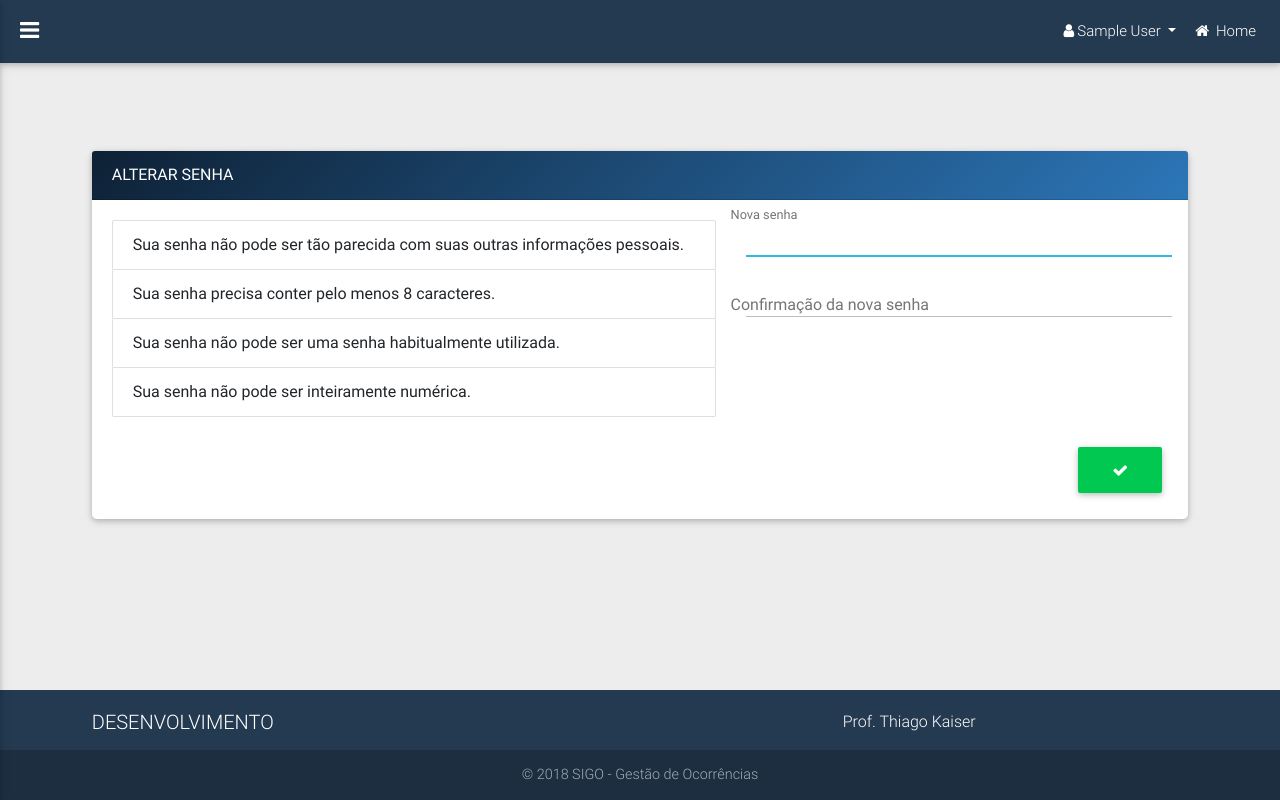
After one commit to kaiserthiago/ocorrencia, a Django app: page /user/account/change in a window 1280 px wide. The commit adds this page. Run offline with Django 3.2, Linux system fonts and the light colour scheme; the visitor is signed in with stand-in values (Sample User, id 1); some libraries are stand-ins or nearby versions.

Commit message:
change password

```diff
--- a/login/templates/registration/login.html
+++ b/login/templates/registration/login.html
@@ -31,7 +31,7 @@
 </head>
 <body>
 <!-- Purple Header -->
-<div class="edge-header primary-color-dark"></div>
+<div class="edge-header primary-color-dark z-depth-2"></div>
 
 <!-- Main Container -->
 <div class="container free-bird">
--- a/portal/forms.py
+++ b/portal/forms.py
@@ -10,7 +10,7 @@ class UserForm(forms.ModelForm):
         fields = ('first_name', 'last_name', 'email')
 
         widgets = {
-            'first_name': forms.TextInput(attrs={'class': 'form-control'}),
+            'first_name': forms.TextInput(attrs={'class': 'form-control', 'autofocus': ''}),
             'last_name': forms.TextInput(attrs={'class': 'form-control'}),
             'email': forms.EmailInput(attrs={'class': 'form-control'}),
         }
--- a/portal/templates/base.html
+++ b/portal/templates/base.html
@@ -132,9 +132,9 @@
                     <div class="collapsible-body">
                         <ul>
                             <li>
-                                <a href="{% url 'usuario_conta' %}"
+                                <a href="{% url 'user_account' %}"
                                    class="waves-effect {% block class_usuario_conta_item %}{% endblock %}">Conta</a>
-                                <a href="{% url 'usuario_lista' %}"
+                                <a href="{% url 'user_list' %}"
                                    class="waves-effect {% block class_lista_usuario_item %}{% endblock %}">Lista
                                     de usuários</a>
                                 <a href="{% url 'login_register' %}"
@@ -196,7 +196,7 @@
                         <a class="dropdown-item disabled" href="#">Encaminhamento</a>
                         <a class="dropdown-item" href="{% url 'ocorrencia' %}">Ocorrências Disciplinares</a>
                         <div class="dropdown-divider"></div>
-                        <a class="dropdown-item" href="{% url 'usuario_conta' %}">Minha conta</a>
+                        <a class="dropdown-item" href="{% url 'user_account' %}">Minha conta</a>
                         <a class="dropdown-item" href="{% url 'logout' %}">Sair</a>
                     </div>
                 </li>
--- /dev/null
+++ b/portal/templates/portal/user_change_password.html
@@ -0,0 +1,73 @@
+{% extends 'base.html' %}
+{% block title %}Minha Conta - SIGO{% endblock %}
+{% block class_usuario_menu %}active{% endblock %}
+{% block class_usuario_conta_item %}collapsible-header active{% endblock %}
+
+{% load widget_tweaks %}
+
+{% block breadcrumb_base %}
+    <ol class="breadcrumb">
+        <li class="breadcrumb-item"><a href="{% url 'home' %}">Início</a></li>
+        <li class="breadcrumb-item active">Minha conta</li>
+    </ol>
+{% endblock %}
+
+{% block content %}
+    <div class="row">
+        <div class="col-sm-12">
+            <div class="card">
+                <div class="card-header gradient white-text">
+                    ALTERAR SENHA
+                </div>
+                <div class="card-body">
+                    <form action="" method="post">
+                        {% csrf_token %}
+                        <div class="row">
+                            <div class="md-form col-sm-7">
+                                <ul class="list-group">
+                                    <li class="list-group-item">
+                                        Sua senha não pode ser tão parecida com suas outras informações pessoais.
+                                    </li>
+                                    <li class="list-group-item">
+                                        Sua senha precisa conter pelo menos 8 caracteres.
+                                    </li>
+                                    <li class="list-group-item">
+                                        Sua senha não pode ser uma senha habitualmente utilizada.
+                                    </li>
+                                    <li class="list-group-item">
+                                        Sua senha não pode ser inteiramente numérica.
+                                    </li>
+                                </ul>
+                            </div>
+
+                            <div class="md-form col-sm-5">
+                                <div class="row">
+                                    <div class="md-form col-sm-12">
+                                        <label>{{ form.new_password1.label }}</label>
+                                        {{ form.new_password1|attr:'autofocus' }}
+                                    </div>
+                                </div>
+                                <div class="row">
+                                    <div class="md-form col-sm-12">
+                                        <label>{{ form.new_password2.label }}</label>
+                                        {{ form.new_password2 }}
+                                    </div>
+                                </div>
+                            </div>
+                        </div>
+
+                        {#                        {{ form }}#}
+                        <div class="row">
+                            <div class="col-sm-12">
+                                <div class="float-right">
+                                    <button type="submit" class="btn btn-success" data-toggle="tooltip"
+                                            data-placement="top" title="Salvar"><i class="fa fa-check"></i></button>
+                                </div>
+                            </div>
+                        </div>
+                    </form>
+                </div>
+            </div>
+        </div>
+    </div>
+{% endblock %}
--- a/portal/urls.py
+++ b/portal/urls.py
@@ -41,7 +41,8 @@ urlpatterns = [
 
     url(r'^usuario/desativar/(?P<user_id>\d+)$', views.usuario_desativar, name='usuario_desativar'),
     url(r'^usuario/ativar/(?P<user_id>\d+)$', views.usuario_ativar, name='usuario_ativar'),
-    url(r'^usuario/lista$', views.usuario_lista, name='usuario_lista'),
-    url(r'^usuario/conta', views.usuario_conta, name='usuario_conta'),
+    url(r'^user/account/change$', views.user_change_password, name='user_change_password'),
+    url(r'^user/account$', views.user_account, name='user_account'),
+    url(r'^user/list$', views.user_list, name='user_list'),
 
 ]
--- a/portal/views.py
+++ b/portal/views.py
@@ -3,7 +3,9 @@ from datetime import date
 
 from django.contrib import messages
 from django.contrib.admin.views.decorators import staff_member_required
+from django.contrib.auth import update_session_auth_hash
 from django.contrib.auth.decorators import login_required
+from django.contrib.auth.forms import SetPasswordForm
 from django.contrib.auth.models import User
 from django.core.paginator import Paginator, PageNotAnInteger, EmptyPage
 from django.db.models import Count
@@ -681,7 +683,7 @@ def matricula_delete(request, matricula_id):
 
 
 @login_required
-def usuario_conta(request):
+def user_account(request):
     user = User.objects.get(pk=request.user.pk)
     user_form = UserForm(instance=user)
 
@@ -714,11 +716,11 @@ def usuario_conta(request):
         'profile_form': profile_form,
         'user': user,
     }
-    return render(request, 'portal/usuario_conta.html', context)
+    return render(request, 'portal/user_account.html', context)
 
 
 @staff_member_required
-def usuario_lista(request):
+def user_list(request):
     usuarios_inativos = User.objects.filter(userprofile__empresa=request.user.userprofile.empresa, is_active=False)
     usuarios_ativos = User.objects.filter(userprofile__empresa=request.user.userprofile.empresa, is_active=True)
 
@@ -726,7 +728,7 @@ def usuario_lista(request):
         'usuarios_inativos': usuarios_inativos,
         'usuarios_ativos': usuarios_ativos,
     }
-    return render(request, 'portal/usuario_lista.html', context)
+    return render(request, 'portal/user_list.html', context)
 
 
 @staff_member_required
@@ -758,3 +760,22 @@ def usuario_desativar(request, user_id):
         messages.success(request, 'Usuário inativo.')
 
         return redirect('usuario_lista')
+
+@login_required
+def user_change_password(request):
+    if request.method == 'POST':
+        form = SetPasswordForm(request.user, request.POST)
+        if form.is_valid():
+            user = form.save()
+            update_session_auth_hash(request, user)  # Important!
+            messages.success(request, 'Sua senha foi alterada!')
+            return redirect('user_account')
+        else:
+            messages.error(request, 'Por favor, corrija o erro abaixo.')
+    else:
+        form = SetPasswordForm(request.user)
+
+    context = {
+        'form': form
+    }
+    return render(request, 'portal/user_change_password.html', context)
```
Also changed, not shown: portal/templates/portal/user_account.html (renamed from portal/templates/portal/usuario_conta.html, +6 -1 lines), portal/templates/portal/user_list.html (renamed from portal/templates/portal/usuario_lista.html).
